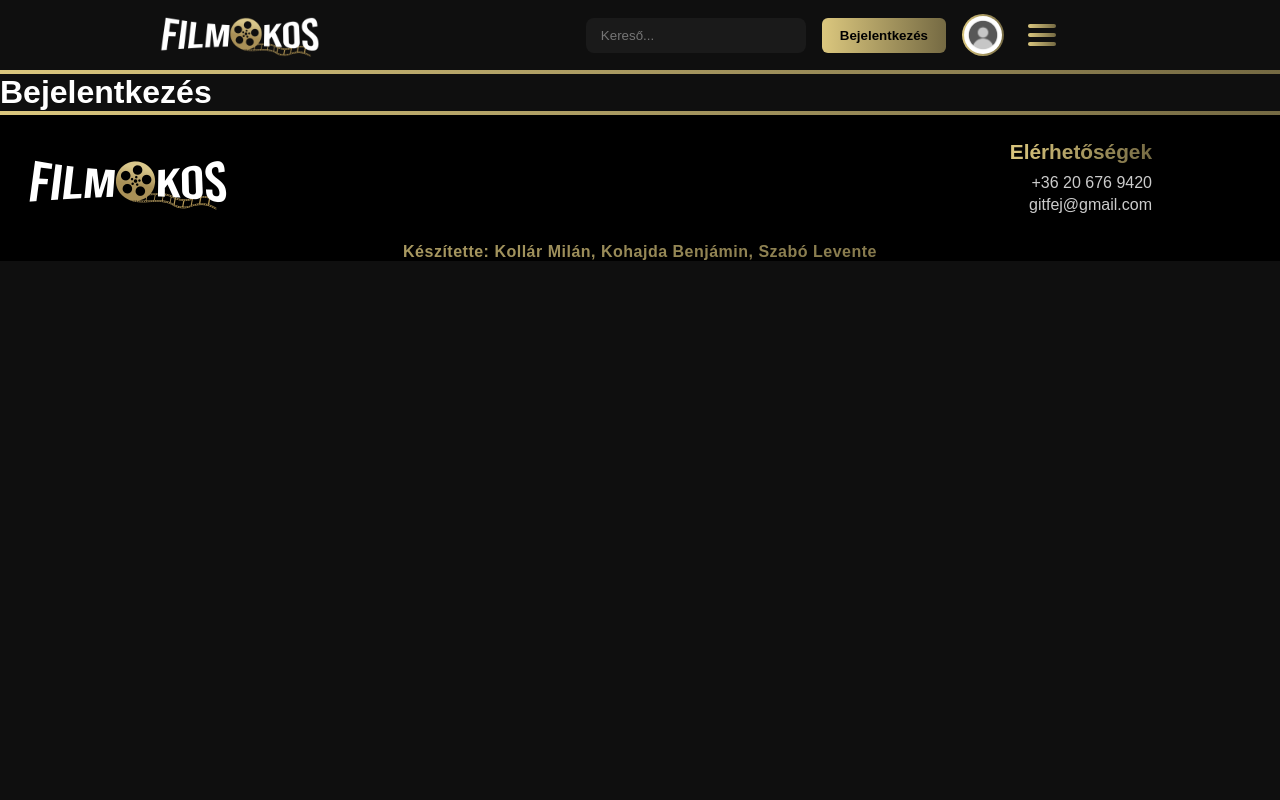
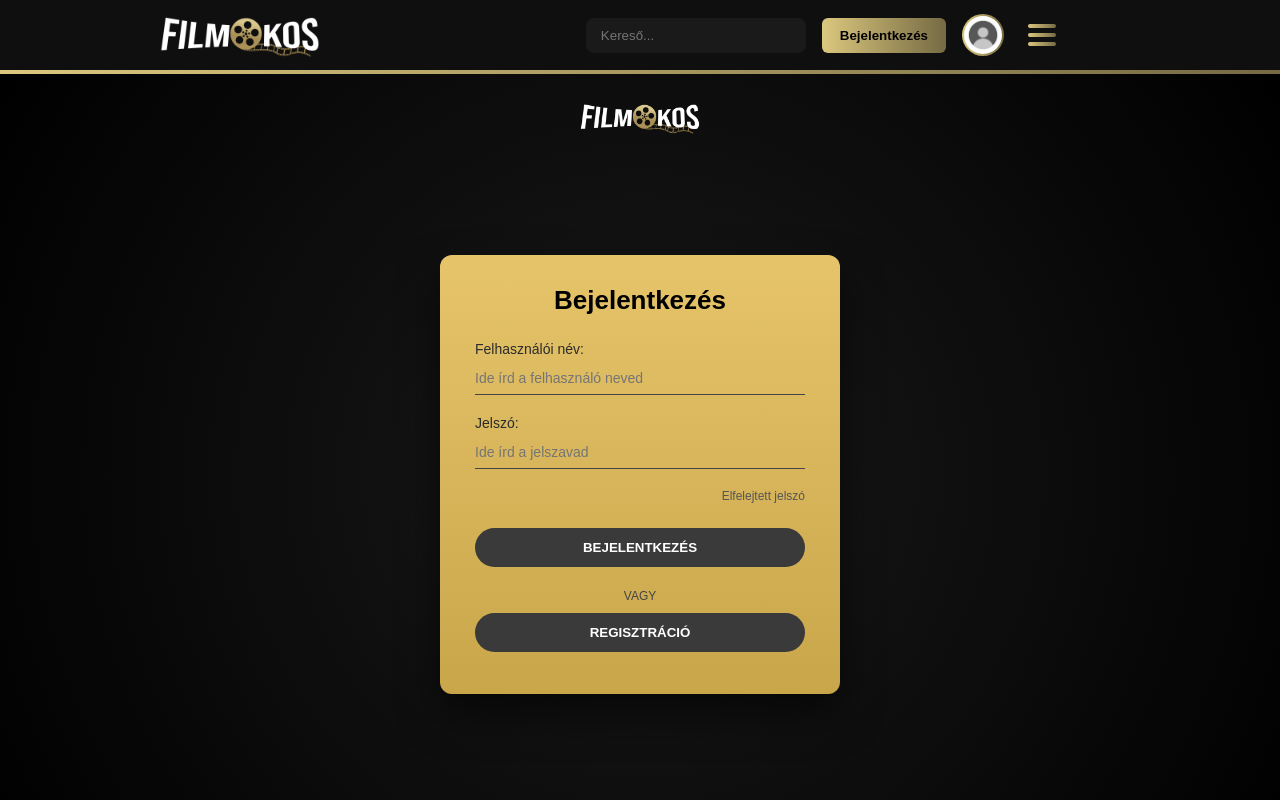
Before and after one commit to Mikoogit/FilmOkos, a React (Vite) app: page /bejelentkezes in a window 1280 px wide. Shown: the top 800 px of the page. Built offline with nearby package versions, Linux system fonts and the light colour scheme.

Commit message:
Login Page

```diff
--- a/src/pages/LoginPages.jsx
+++ b/src/pages/LoginPages.jsx
@@ -1,6 +1,29 @@
 import React from "react";
-export default function Login(){
-    return(
+import logo from "../assets/logo.png";
+import "../styles/login.css";
+
+export default function Login() {
+  return (
+    <div className="login-page">
+      <img src={logo} alt="Logo" className="login-logo" />
+
+      <div className="login-container">
         <h1>Bejelentkezés</h1>
-    )
+
+        <label>Felhasználói név:</label>
+        <input type="text" placeholder="Ide írd a felhasználó neved" />
+
+        <label>Jelszó:</label>
+        <input type="password" placeholder="Ide írd a jelszavad" />
+
+        <a href="#" className="forgot">Elfelejtett jelszó</a>
+
+        <button className="btn primary">BEJELENTKEZÉS</button>
+
+        <span className="or">VAGY</span>
+
+        <button className="btn secondary">REGISZTRÁCIÓ</button>
+      </div>
+    </div>
+  );
 }
--- /dev/null
+++ b/src/styles/login.css
@@ -0,0 +1,95 @@
+/* Teljes oldal */
+.login-page {
+  min-height: 100vh;
+  background: radial-gradient(circle, #1a1a1a, #000);
+  display: flex;
+  justify-content: center;
+  align-items: center;
+  position: relative;
+}
+
+/* Logo */
+.login-logo {
+  position: absolute;
+  top: 30px;
+  width: 120px;
+}
+
+/* Kártya */
+.login-container {
+  width: 400px;
+  padding: 30px 35px;
+  background: linear-gradient(180deg, #e6c46a, #c9a64a);
+  border-radius: 12px;
+  box-shadow: 0 20px 40px rgba(0, 0, 0, 0.6);
+  text-align: center;
+}
+
+/* Cím */
+.login-container h1 {
+  margin-bottom: 25px;
+  font-size: 26px;
+  color: #000;
+}
+
+/* Feliratok */
+.login-container label {
+  display: block;
+  text-align: left;
+  font-size: 14px;
+  margin-bottom: 5px;
+  color: #2b2b2b;
+}
+
+/* Inputok */
+.login-container input {
+  width: 100%;
+  border: none;
+  background: transparent;
+  border-bottom: 1px solid #444;
+  padding: 8px 0;
+  margin-bottom: 20px;
+  font-size: 14px;
+  outline: none;
+}
+
+/* Elfelejtett jelszó */
+.forgot {
+  display: block;
+  text-align: right;
+  font-size: 12px;
+  color: #555;
+  margin-bottom: 25px;
+  text-decoration: none;
+}
+
+/* Gombok */
+.btn {
+  width: 100%;
+  padding: 12px;
+  border-radius: 25px;
+  border: none;
+  font-weight: bold;
+  cursor: pointer;
+  margin-bottom: 12px;
+}
+
+/* Fő gomb */
+.btn.primary {
+  background: #3a3a3a;
+  color: #fff;
+}
+
+/* Másodlagos gomb */
+.btn.secondary {
+  background: #3a3a3a;
+  color: #fff;
+}
+
+/* VAGY */
+.or {
+  display: block;
+  font-size: 12px;
+  margin: 10px 0;
+  color: #444;
+}
```
